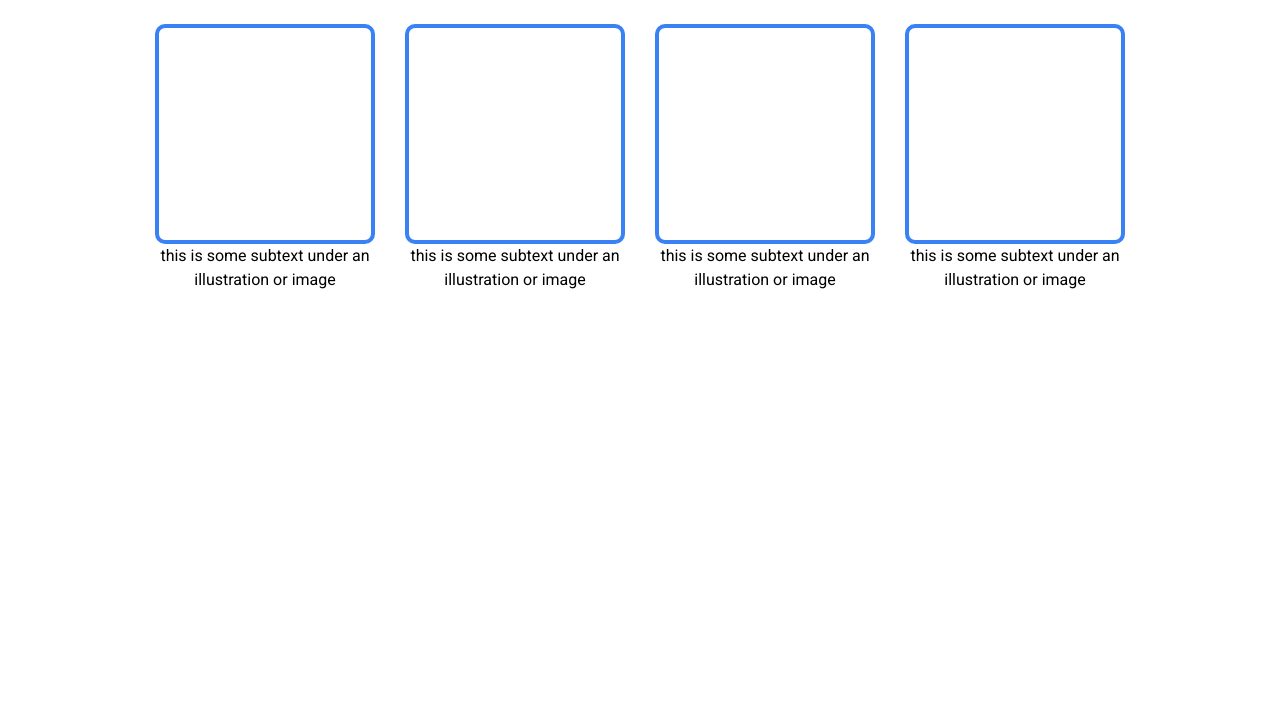
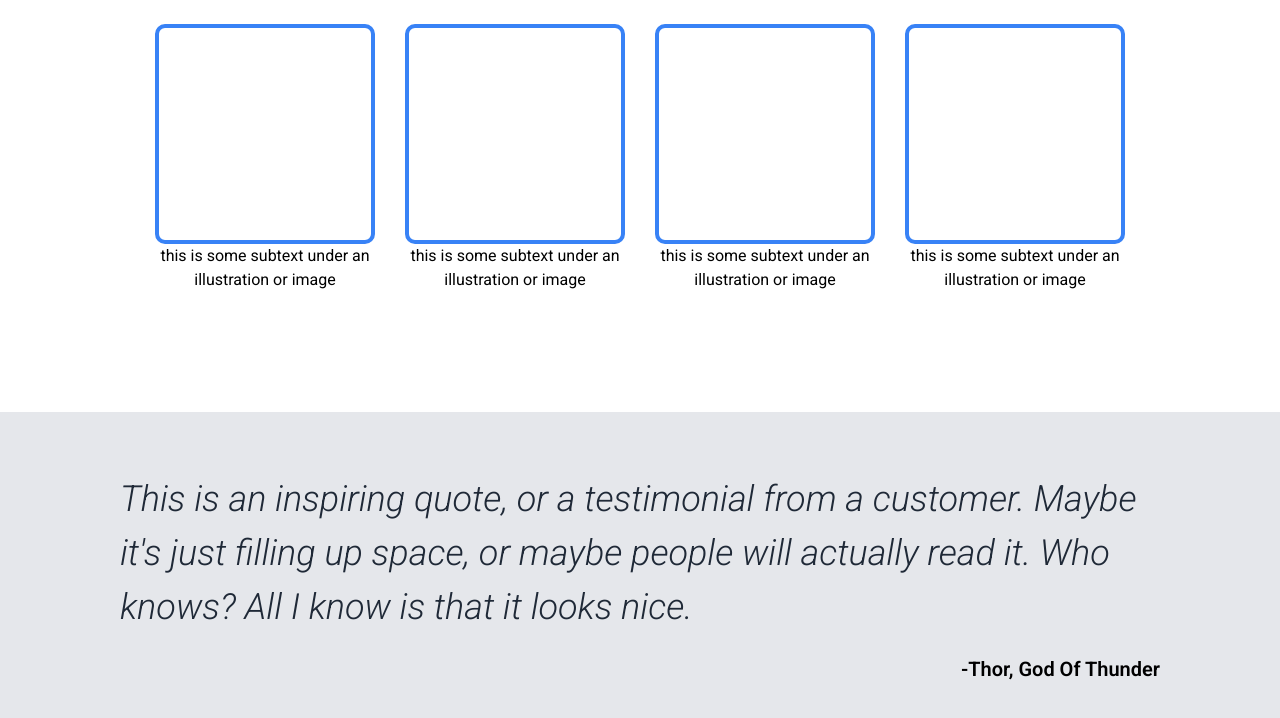
Before and after one commit to Adrian20100/Project-Landing-Page, a plain HTML site: page index.html in a window 1280 px wide. Shown: the part 706-1424 px from the top of the page. Before the commit the page ends 1058 px from the top, so only its background shows below. Drawn offline with Linux system fonts and the light colour scheme.

Commit message:
added a qoute section under info section, with style

```diff
--- a/index.html
+++ b/index.html
@@ -57,5 +57,20 @@
         </div>
       </div>
     </div>
+
+    <div class="quote-wrapper">
+      <div class="quote-container">
+        <div class="quote">
+          <i
+            >This is an inspiring quote, or a testimonial from a customer. Maybe
+            it's just filling up space, or maybe people will actually read it.
+            Who knows? All I know is that it looks nice.</i
+          >
+        </div>
+        <div class="author-container">
+          <div class="quote-author">-Thor, God Of Thunder</div>
+        </div>
+      </div>
+    </div>
   </body>
 </html>
--- a/style.css
+++ b/style.css
@@ -152,6 +152,7 @@ img {
   flex-direction: column;
   align-items: center;
   padding: 60px 120px;
+  margin-bottom: 60px;
 }
 
 .info-container {
@@ -181,3 +182,27 @@ h2 {
   width: 220px;
   height: 220px;
 }
+
+/* QUOTE SECTION */
+
+.quote-wrapper {
+  background-color: #e5e7eb;
+  padding: 60px 120px;
+}
+
+.quote {
+  font-size: 36px;
+  color: #1f2937;
+  font-weight: 300;
+  padding-bottom: 20px;
+}
+
+.author-container {
+  display: flex;
+  justify-content: flex-end;
+}
+
+.quote-author {
+  font-size: 20px;
+  font-weight: 600;
+}
```
